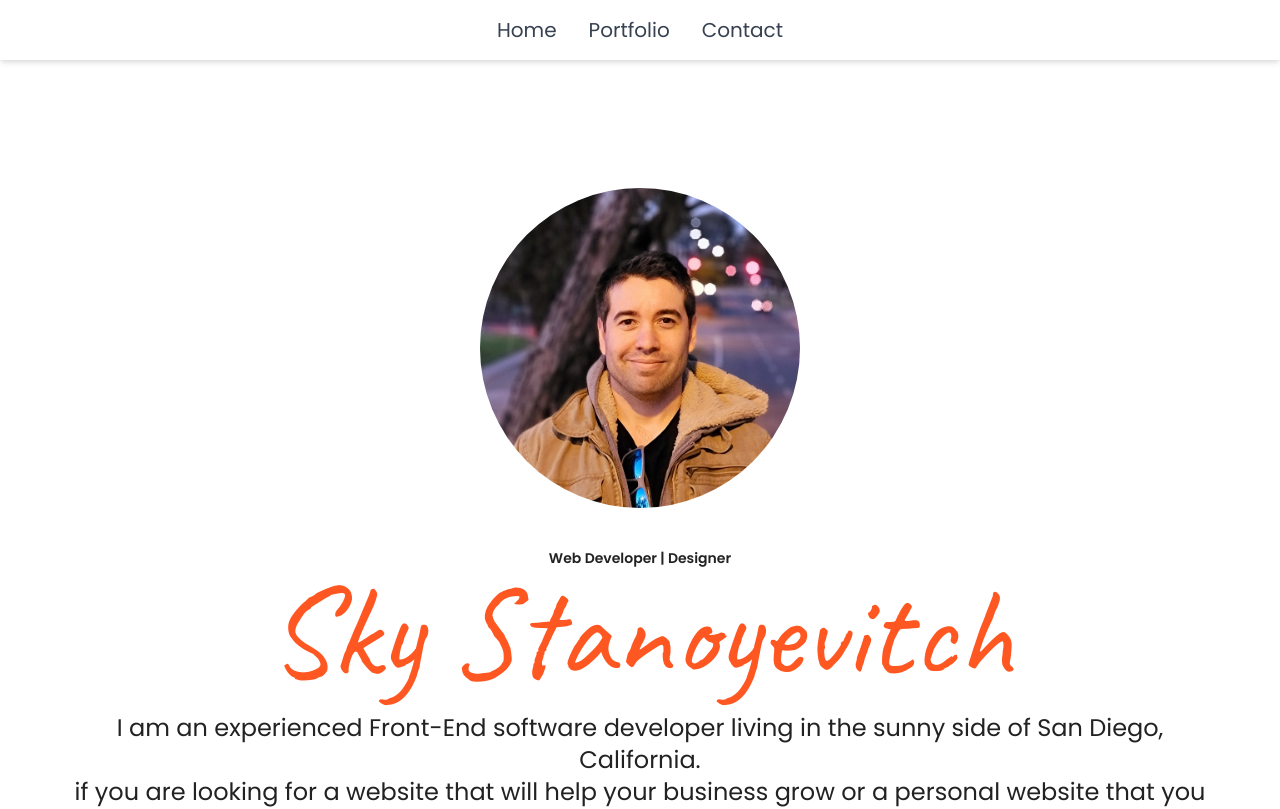
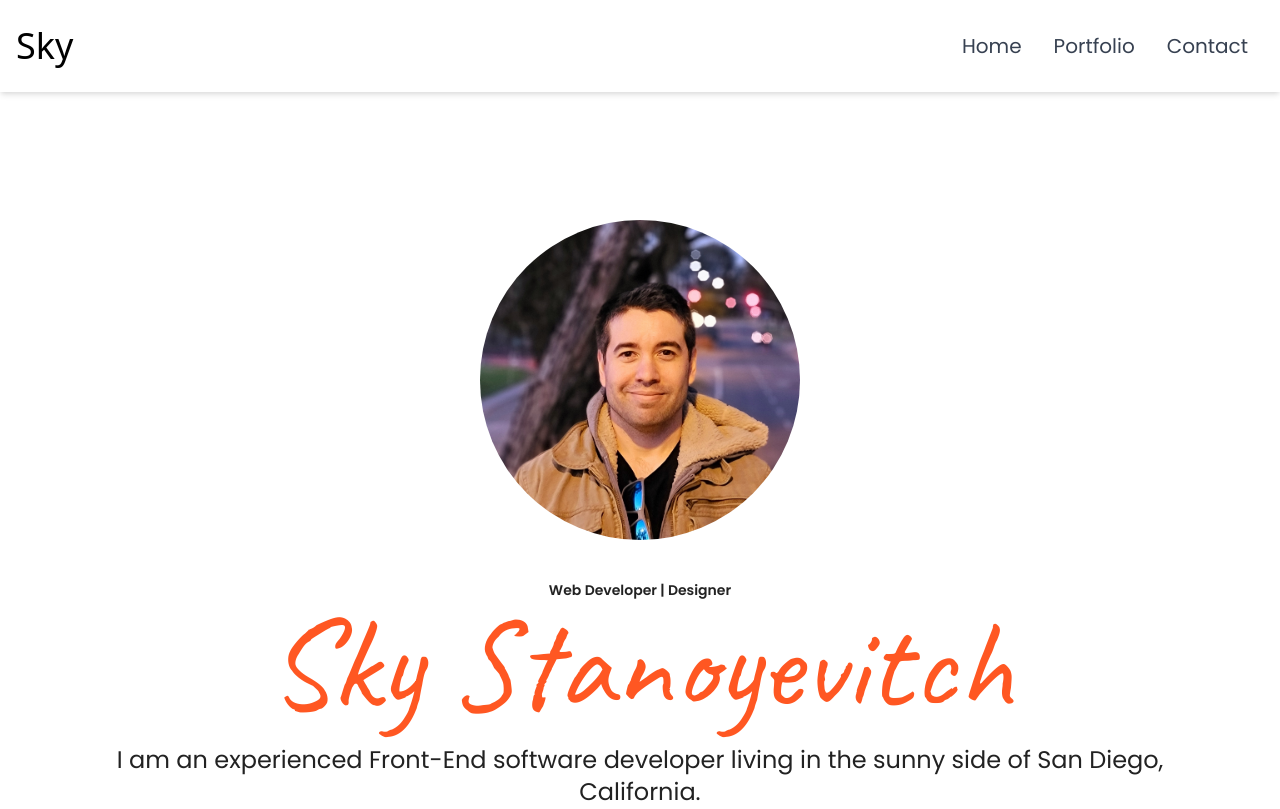
Before and after one commit to skystanoyevitch/sky-portfolio, a React (Create React App) app: page / in a window 1280 px wide. Shown: the top 809 px of the page. Built offline with nearby package versions, Linux system fonts and the light colour scheme.

Commit message:
added logo title to nav

```diff
--- a/src/Layout/Navigation/Nav.jsx
+++ b/src/Layout/Navigation/Nav.jsx
@@ -48,7 +48,8 @@ export const Nav = ({ navLinks }) => {
 	return (
 		// Desktop Navigation Top Menu
 		<div className={"shadow-md md:flex md:flex-col"}>
-			<nav className="container mx-auto hidden md:visible md:flex md:justify-center flex-1">
+			<nav className="container mx-auto hidden md:visible md:flex md:justify-center lg:place-items-center flex-1 lg:p-4">
+				<h1 className="lg:text-4xl flex-1">Sky</h1>
 				{navLinks.map((link) => (
 					<ul className="md:p-4 md:space-x-16 lg:space-x-24 flex text-gray-700 place-items-center">
 						<li>
```
